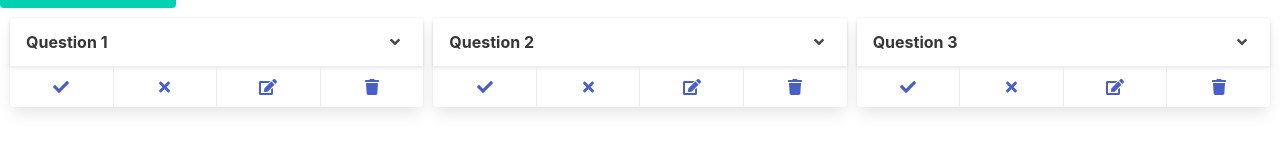
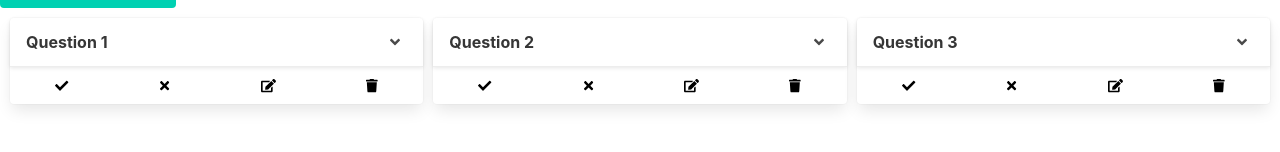
Before and after one commit to asharman/Angular-Flashcards, an Angular app: page / in a window 1280 px wide. Shown: the part 340-492 px from the top of the page. Built offline with nearby package versions, Linux system fonts and the light colour scheme.

Commit message:
Updated buttons on cards

```diff
--- a/src/app/flash/flash.component.html
+++ b/src/app/flash/flash.component.html
@@ -21,17 +21,17 @@
     </div>
   </div>
   <footer class="card-footer">
-    <a class="card-footer-item" href="#" (click)="markCorrect()"
-      ><i class="fas fa-check"></i
-    ></a>
-    <a class="card-footer-item" href="#" (click)="markIncorrect()"
-      ><i class="fas fa-times"></i
-    ></a>
-    <a class="card-footer-item" href="#" (click)="editFlash()"
-      ><i class="fas fa-edit"></i
-    ></a>
-    <a class="card-footer-item" href="#" (click)="deleteFlash()"
-      ><i class="fas fa-trash"></i
-    ></a>
+    <button class="card-footer-item" href="#" (click)="markCorrect()">
+      <i class="fas fa-check"></i>
+    </button>
+    <button class="card-footer-item" href="#" (click)="markIncorrect()">
+      <i class="fas fa-times"></i>
+    </button>
+    <button class="card-footer-item" href="#" (click)="editFlash()">
+      <i class="fas fa-edit"></i>
+    </button>
+    <button class="card-footer-item" href="#" (click)="deleteFlash()">
+      <i class="fas fa-trash"></i>
+    </button>
   </footer>
 </div>
--- a/src/app/flash/flash.component.scss
+++ b/src/app/flash/flash.component.scss
@@ -15,4 +15,10 @@
       color: #fff;
     }
   }
+
+  button {
+    background: none;
+    cursor: pointer;
+    border: none;
+  }
 }
```
